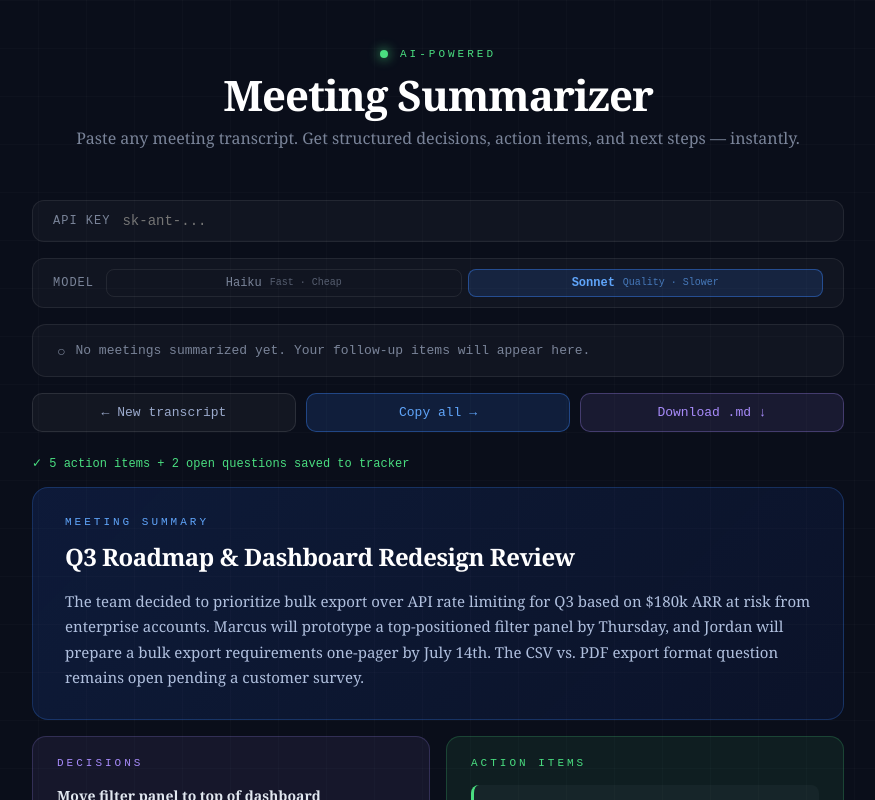
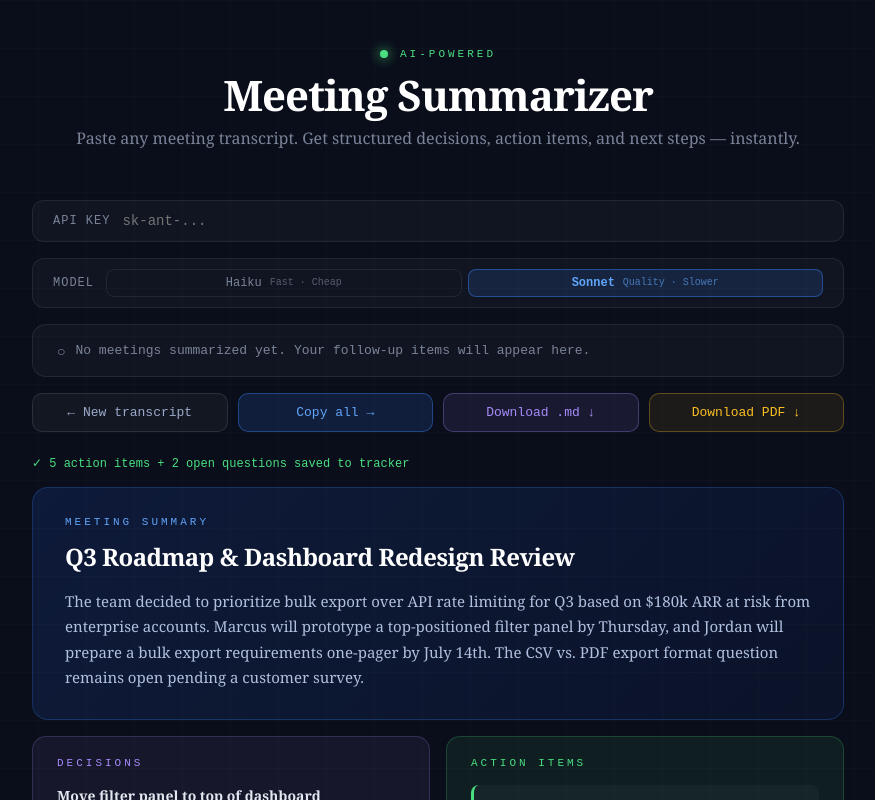
Before and after one commit to NSurawski/meeting-summarizer, a React (Vite) app: page / in a window 1280 px wide. Both pictures are taken after a click on the button "View Demo →". Shown: the top 800 px of the page, without its empty margins (202-1077 px from the left). Built offline with nearby package versions, Linux system fonts and the light colour scheme.

Commit message:
feat: add Download PDF button to export summaries for printing

```diff
--- a/src/MeetingSummarizer.jsx
+++ b/src/MeetingSummarizer.jsx
@@ -353,6 +353,52 @@ export default function MeetingSummarizer() {
     a.download = slug + ".md";
     a.click();
     URL.revokeObjectURL(url);
+  };
+
+  const downloadPdf = () => {
+    if (!summary) return;
+    const src = isEditing ? editableSummary : summary;
+    const esc = (str) => String(str ?? "")
+      .replace(/&/g, "&amp;").replace(/</g, "&lt;").replace(/>/g, "&gt;").replace(/"/g, "&quot;");
+
+    const topicsHtml = src.topics?.length
+      ? `<h2>Topics Discussed</h2>${src.topics.map(t => `<div class="topic"><strong>${esc(t.title)}</strong><p>${esc(t.summary)}</p></div>`).join("")}`
+      : "";
+    const decisionsHtml = src.decisions?.length
+      ? `<h2>Decisions</h2><ul>${src.decisions.map(d => `<li><strong>${esc(d.decision)}</strong>${d.context ? `<br><em>${esc(d.context)}</em>` : ""}</li>`).join("")}</ul>`
+      : "";
+    const actionsHtml = src.actionItems?.length
+      ? `<h2>Action Items</h2><table><thead><tr><th>Task</th><th>Owner</th><th>Due</th></tr></thead><tbody>${src.actionItems.map(a => `<tr><td>${esc(a.task)}</td><td>${esc(a.owner)}</td><td>${esc(a.due)}</td></tr>`).join("")}</tbody></table>`
+      : "";
+    const questionsHtml = src.openQuestions?.length
+      ? `<h2>Open Questions</h2><ul>${src.openQuestions.map(q => `<li>${esc(q.question)}</li>`).join("")}</ul>`
+      : "";
+
+    const html = `<!DOCTYPE html><html><head><meta charset="utf-8"><title>${esc(src.title)}</title><style>
+      body{font-family:Georgia,serif;max-width:760px;margin:40px auto;padding:0 24px;color:#111;line-height:1.6}
+      h1{font-size:26px;margin:0 0 6px}
+      .meta{font-size:12px;color:#aaa;margin-bottom:24px}
+      .tldr{font-size:15px;color:#333;margin:0 0 32px;padding:14px 18px;background:#f5f7fa;border-left:4px solid #2563EB;border-radius:4px}
+      h2{font-size:12px;text-transform:uppercase;letter-spacing:2px;color:#888;margin:28px 0 10px;border-bottom:1px solid #eee;padding-bottom:6px}
+      ul{padding-left:20px;margin:0}li{margin-bottom:8px;font-size:14px}
+      table{width:100%;border-collapse:collapse;font-size:14px}
+      th{text-align:left;padding:8px 12px;background:#f5f7fa;border-bottom:2px solid #ddd;font-size:11px;text-transform:uppercase;letter-spacing:1px;color:#888}
+      td{padding:8px 12px;border-bottom:1px solid #eee;vertical-align:top}
+      .topic{margin-bottom:12px}.topic strong{display:block;font-size:14px;color:#222}.topic p{margin:4px 0 0;font-size:13px;color:#555}
+      @media print{body{margin:0}}
+    </style></head><body>
+      <h1>${esc(src.title)}</h1>
+      <div class="meta">Generated ${new Date().toLocaleDateString("en-US", { month: "long", day: "numeric", year: "numeric" })}</div>
+      <div class="tldr">${esc(src.tldr)}</div>
+      ${topicsHtml}${decisionsHtml}${actionsHtml}${questionsHtml}
+    </body></html>`;
+
+    const win = window.open("", "_blank");
+    if (!win) return;
+    win.document.write(html);
+    win.document.close();
+    win.focus();
+    win.print();
   };
 
   const copyAll = () => {
@@ -981,6 +1027,20 @@ Press ⌘↵ to summarize"
                 >
                   Download .md ↓
                 </button>
+                <button
+                  onClick={downloadPdf}
+                  style={{
+                    flex: 1, padding: "11px",
+                    background: "rgba(251,191,36,0.08)",
+                    border: "1px solid rgba(251,191,36,0.3)",
+                    borderRadius: 10, cursor: "pointer",
+                    color: "#FBBF24", fontSize: 13,
+                    fontFamily: "'Courier New', monospace",
+                    transition: "all 0.2s"
+                  }}
+                >
+                  Download PDF ↓
+                </button>
               </div>
             )}
 
```
Also changed, not shown: 1 other file (tests, documents, lock files or other folders).
